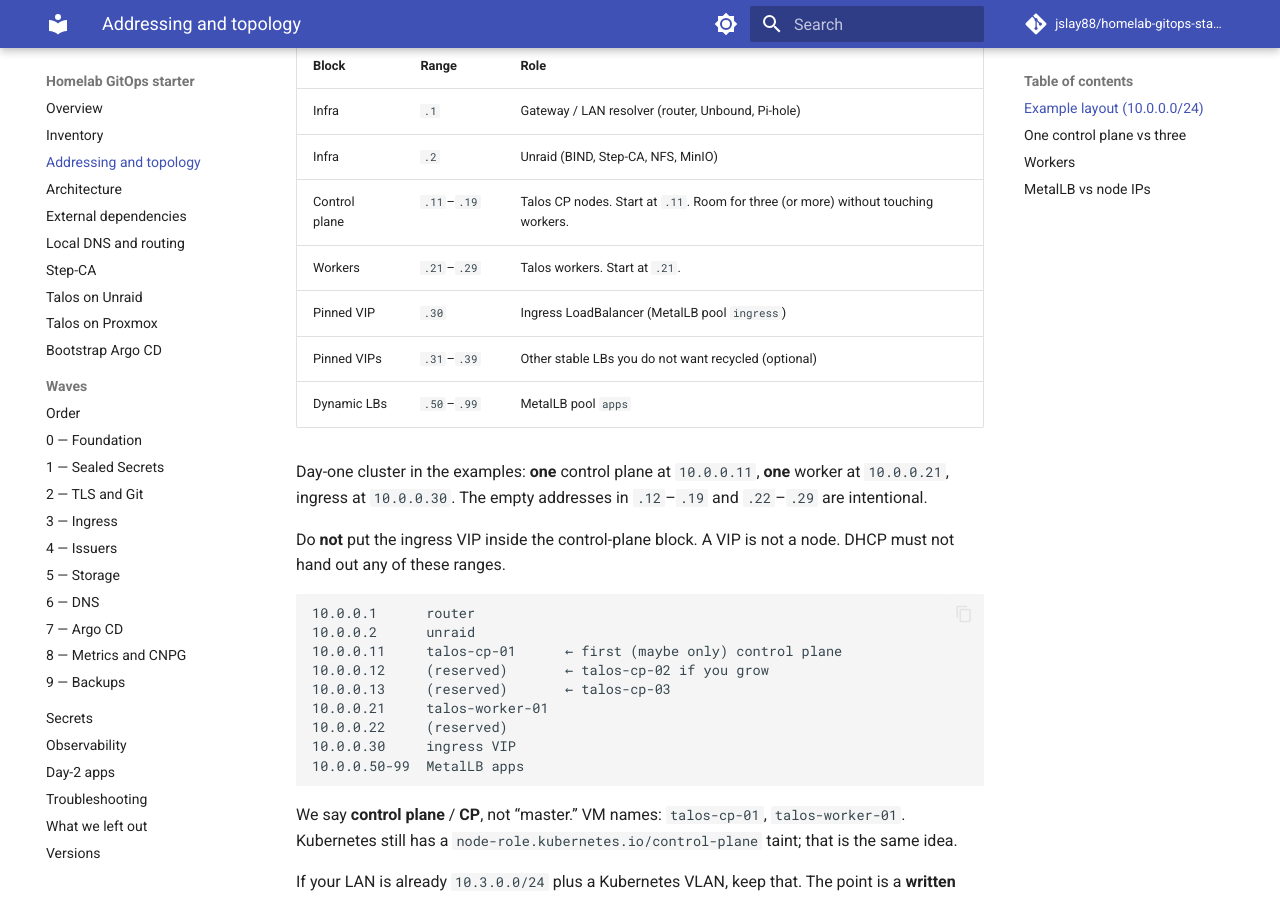
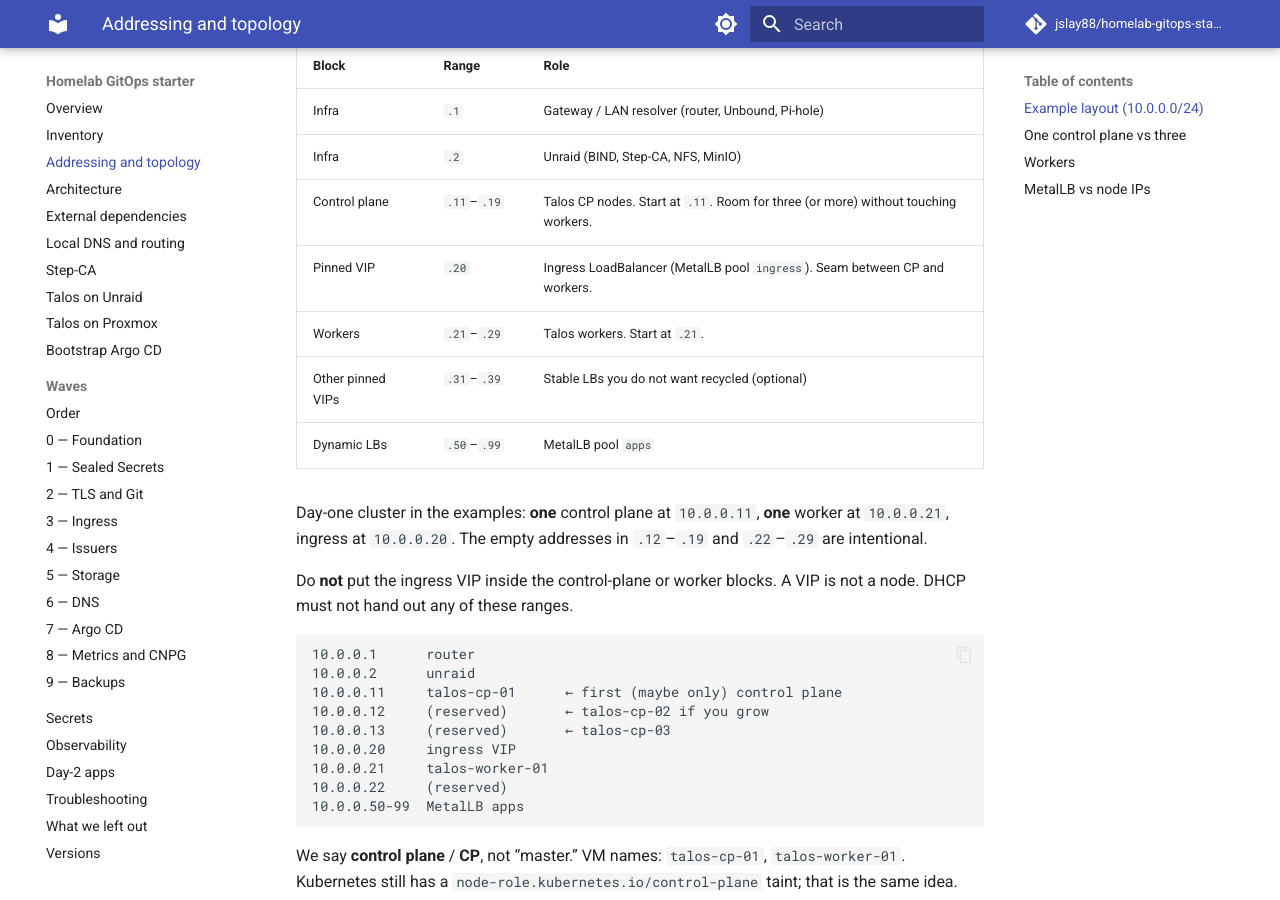
Before and after one commit to jslay88/homelab-gitops-starter, an MkDocs documentation site: the page built from docs/addressing.md, in a window 1280 px wide and 900 px high, scrolled down 372 px. Built offline with MkDocs 1.6.1 and Material for MkDocs 9.7.7, drawn with Linux system fonts in a browser that asks for light colours; comment, search, counter and statistics services are not loaded; some of the changed text lies outside the part shown.

Commit message:
Pin the ingress VIP at 10.0.0.20, between the CP and worker blocks.

````diff
--- a/docs/addressing.md
+++ b/docs/addressing.md
@@ -11,14 +11,14 @@ This guide’s examples use `10.0.0.0/24` and the cluster name `homelab` (Talos
 | Infra | `.1` | Gateway / LAN resolver (router, Unbound, Pi-hole) |
 | Infra | `.2` | Unraid (BIND, Step-CA, NFS, MinIO) |
 | Control plane | `.11`–`.19` | Talos CP nodes. Start at `.11`. Room for three (or more) without touching workers. |
+| Pinned VIP | `.20` | Ingress LoadBalancer (MetalLB pool `ingress`). Seam between CP and workers. |
 | Workers | `.21`–`.29` | Talos workers. Start at `.21`. |
-| Pinned VIP | `.30` | Ingress LoadBalancer (MetalLB pool `ingress`) |
-| Pinned VIPs | `.31`–`.39` | Other stable LBs you do not want recycled (optional) |
+| Other pinned VIPs | `.31`–`.39` | Stable LBs you do not want recycled (optional) |
 | Dynamic LBs | `.50`–`.99` | MetalLB pool `apps` |
 
-Day-one cluster in the examples: **one** control plane at `10.0.0.11`, **one** worker at `10.0.0.21`, ingress at `10.0.0.30`. The empty addresses in `.12`–`.19` and `.22`–`.29` are intentional.
+Day-one cluster in the examples: **one** control plane at `10.0.0.11`, **one** worker at `10.0.0.21`, ingress at `10.0.0.20`. The empty addresses in `.12`–`.19` and `.22`–`.29` are intentional.
 
-Do **not** put the ingress VIP inside the control-plane block. A VIP is not a node. DHCP must not hand out any of these ranges.
+Do **not** put the ingress VIP inside the control-plane or worker blocks. A VIP is not a node. DHCP must not hand out any of these ranges.
 
 ```text
 10.0.0.1      router
@@ -26,9 +26,9 @@ Do **not** put the ingress VIP inside the control-plane block. A VIP is not a no
 10.0.0.11     talos-cp-01      ← first (maybe only) control plane
 10.0.0.12     (reserved)       ← talos-cp-02 if you grow
 10.0.0.13     (reserved)       ← talos-cp-03
+10.0.0.20     ingress VIP
 10.0.0.21     talos-worker-01
 10.0.0.22     (reserved)
-10.0.0.30     ingress VIP
 10.0.0.50-99  MetalLB apps
 ```
 
@@ -61,7 +61,7 @@ Adding a worker is: new VM, same Image Factory disk, `worker.yaml` with a **new*
 
 MetalLB announces **extra** IPs on the same L2. They must not collide with nodes, DHCP, or Unraid.
 
-- Pool `ingress`: a `/32` (`10.0.0.30/32`) so the ingress Service is pinned.
+- Pool `ingress`: a `/32` (`10.0.0.20/32`) so the ingress Service is pinned.
 - Pool `apps`: a range (`10.0.0.50-10.0.0.99`) for everything else.
 
 Reserve the node blocks in the router DHCP server (or static-only those leases).
````
Also changed, not shown: docs/architecture.md (+1 -1 lines), docs/dns.md (+6 -6 lines), docs/inventory.md (+1 -1 lines), docs/waves/0-foundation.md (+1 -1 lines), 1 other file.
